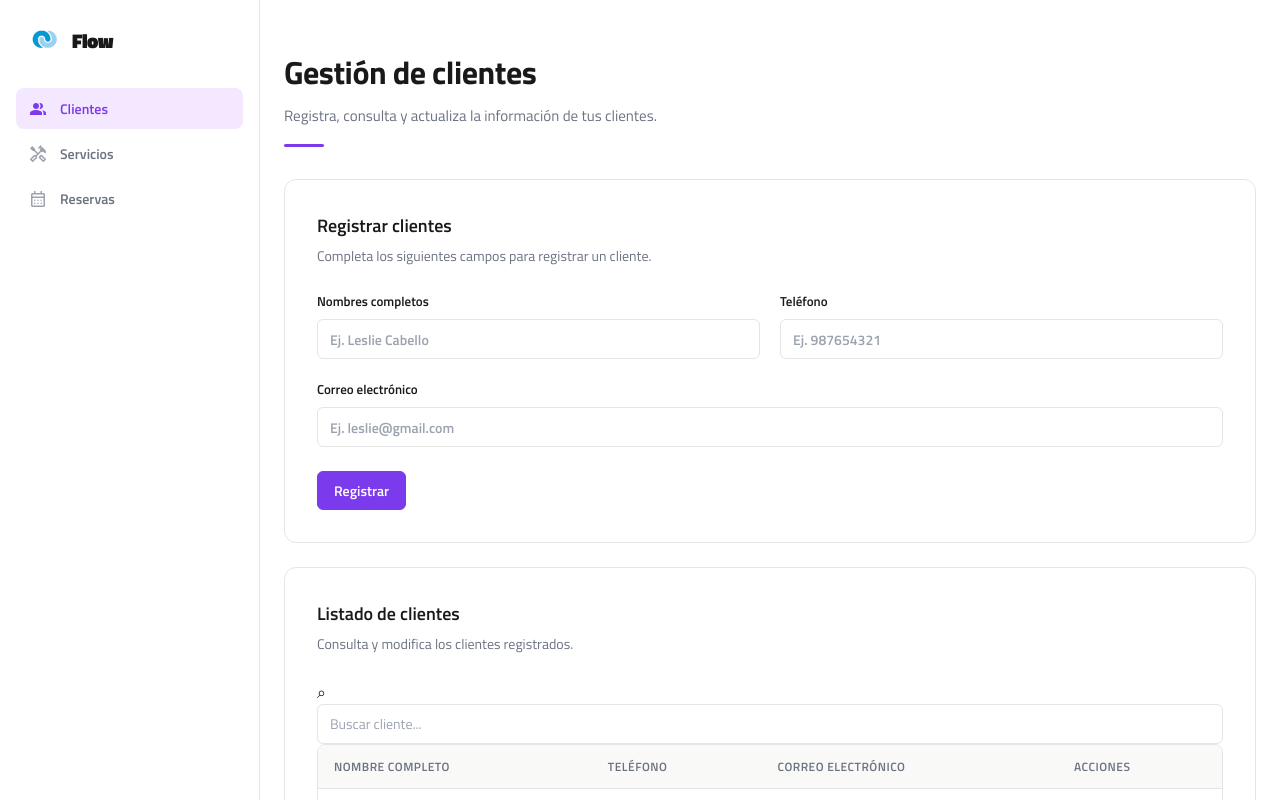
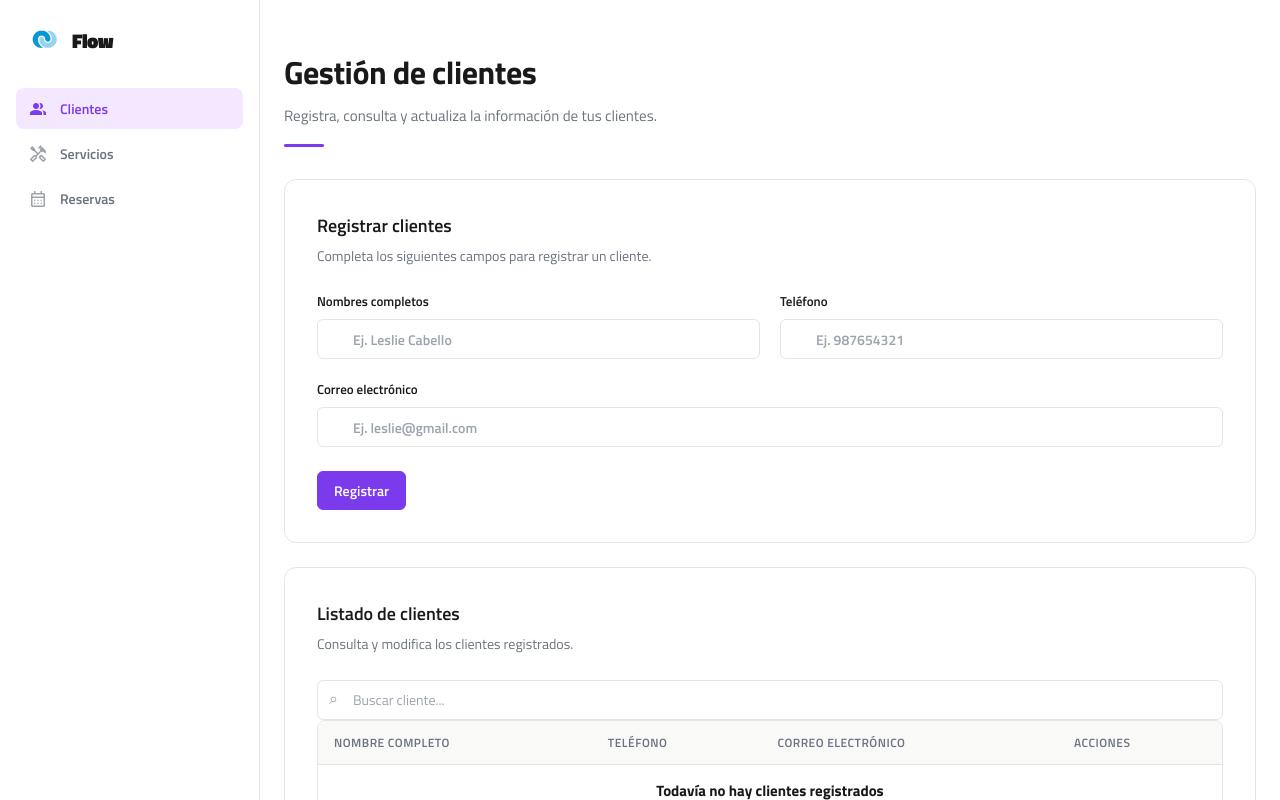
Before and after one commit to Aless725/Flow, a React (Vite) app: page / in a window 1280 px wide. Shown: the top 800 px of the page. Built offline with nearby package versions, Linux system fonts and the light colour scheme.

Commit message:
Aliniación del icono de búsqueda en gestión de clientes

```diff
--- a/src/features/clients/GestionClientes.css
+++ b/src/features/clients/GestionClientes.css
@@ -84,7 +84,7 @@
   display: block;
   width: 100%;
   min-height: 40px;
-  padding: 8px 12px;
+  padding: 8px 12px 8px 35px;
   color: var(--flow-text-main);
   background: var(--flow-bg);
   border: 1px solid var(--flow-border);
@@ -93,6 +93,19 @@
   font-size: 14px;
   outline: none;
   transition: border-color 0.15s ease, box-shadow 0.15s ease;
+}
+
+.gc-busqueda-contenedor {
+  position: relative;
+}
+
+.gc-busqueda-contenedor span {
+  position: absolute;
+  left: 12px;
+  top: 46%;
+  transform: translateY(-50%);
+  color: #9ca3af;
+  pointer-events: none;
 }
 
 .gc-formulario input:focus,
```
